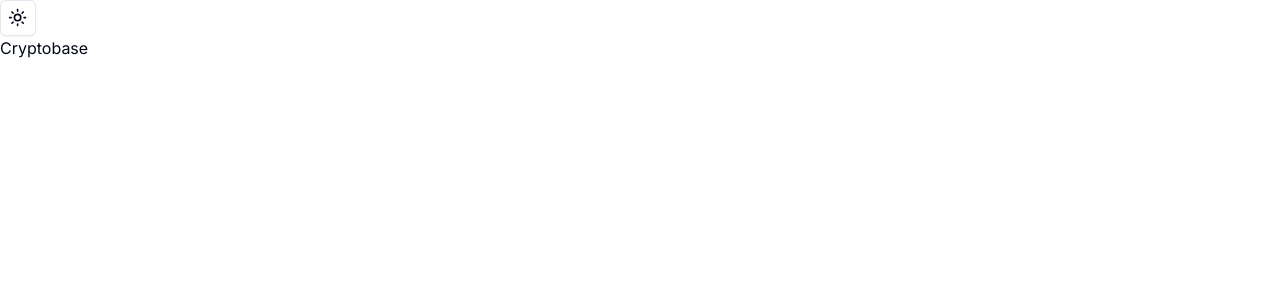
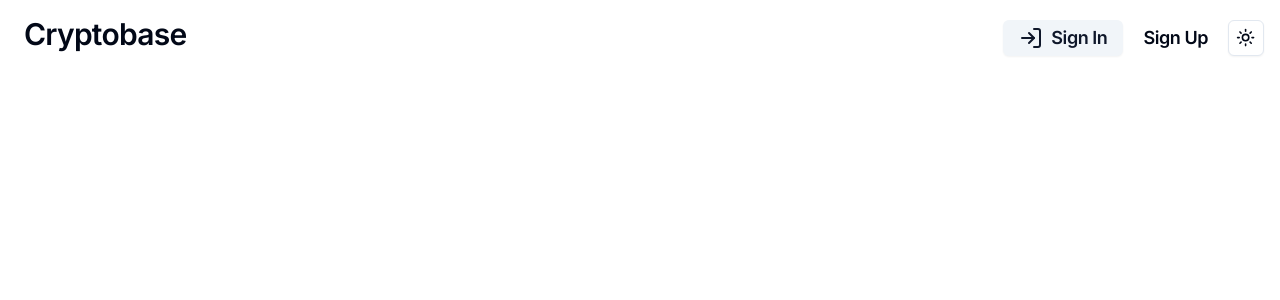
Before and after one commit to dhruva2000/crypto-tracker, a Next.js app: page / in a window 1280 px wide. Shown: the top 300 px of the page. Built offline with nearby package versions, Linux system fonts and the light colour scheme.

Commit message:
styled navbar for desktop

```diff
--- a/app/page.tsx
+++ b/app/page.tsx
@@ -1,11 +1,10 @@
 import Navbar from '@/components/navbar'
-import { ModeToggle } from '@/components/ui/mode-toggle'
+// import { ModeToggle } from '@/components/ui/mode-toggle'
 
 export default function Home() {
   return (
     <>
       <div>
-        <ModeToggle />
         <Navbar />
       </div>
     </>
--- a/components/navbar.tsx
+++ b/components/navbar.tsx
@@ -1,10 +1,82 @@
+"use client"
+
 import Link from 'next/link'
+import { RxHamburgerMenu } from 'react-icons/rx'
+import { Button } from "@/components/ui/button"
+import { LogIn } from 'lucide-react'
+import { ModeToggle } from '@/components/ui/mode-toggle'
+import { navigationMenuTriggerStyle } from '@/components/ui/navigation-menu'
+import { NavigationMenuLink, NavigationMenuList, NavigationMenu, NavigationMenuItem } from '@/components/ui/navigation-menu'
+
+
 
 const Navbar = () => {
   return (
-    <Link href="/">
-      <h1>Cryptobase</h1>
-    </Link>
+    <div className="rounded-div flex items-center justify-between h-30 mt-4">
+
+      <Link href="/">
+        <h1 className='scroll-m-20 pb-2 text-3xl font-semibold tracking-tight transition-colors first:mt-0 ml-6'>Cryptobase</h1>
+      </Link>
+
+      <div className="hidden md:flex  items-center justify-between">
+        <NavigationMenu>
+          <NavigationMenuList>
+            <NavigationMenuItem>
+              <Link href="/signin" legacyBehavior passHref>
+                <Button variant="secondary" asChild>
+                  <NavigationMenuLink className={navigationMenuTriggerStyle()}>
+                    <LogIn className="mr-2" />
+                    <h4 className="scroll-m-20 text-lg font-semibold tracking-tight">Sign In</h4>
+                  </NavigationMenuLink>
+                </Button>
+              </Link>
+            </NavigationMenuItem>
+            <NavigationMenuItem>
+              <Link href="/signup" legacyBehavior passHref>
+                <NavigationMenuLink className={navigationMenuTriggerStyle()}>
+                  <h4 className="scroll-m-20 text-lg font-semibold tracking-tight">Sign Up</h4>
+                </NavigationMenuLink>
+              </Link>
+            </NavigationMenuItem>
+            <NavigationMenuItem>
+              <div className="mr-4">
+                <ModeToggle />
+              </div>
+            </NavigationMenuItem>
+          </NavigationMenuList>
+        </NavigationMenu>
+      </div>
+
+
+      <div className="block md:hidden">
+        <RxHamburgerMenu />
+      </div>
+
+      <div className="block md:hidden">
+        <ul>
+          <li>
+            <Link href="/">Home</Link>
+          </li>
+
+          <li>
+            <Link href="/">Account</Link>
+          </li>
+
+          <li>
+            <ModeToggle />
+          </li>
+
+        </ul>
+        <div>
+          <Link href="/signin">
+            <button>Sign In</button>
+          </Link>
+          <Link href="/signup">
+            <button>Sign Up</button>
+          </Link>
+        </div>
+      </div>
+    </div >
   )
 }
 
```
